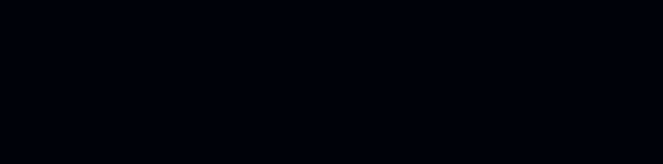
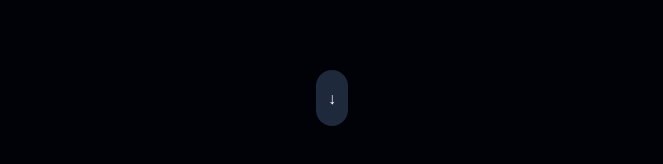
Before and after one commit to DeveloperAromal/Astrozz, a Next.js app: page / in a window 1280 px wide. Shown: the part 740-904 px from the top of the page, without its empty margins (308-971 px from the left). Built offline with nearby package versions, Linux system fonts and the light colour scheme.

Commit message:
commited

```diff
--- a/app/components/Hero.tsx
+++ b/app/components/Hero.tsx
@@ -11,6 +11,11 @@
         <div className="flex items-center justify-center">
           <Image src="/images/moon2.jpg" alt="moon" width={600} height={600} />
         </div>
+        <div className="flex items-center justify-center  py-20">
+          <div className="w-8 h-14 bg-slate-800 rounded-full flex items-center justify-center">
+            ↓
+          </div>
+        </div>
       </div>
     </section>
   );
```
Also changed, not shown: public/images/moon2.png (added).
